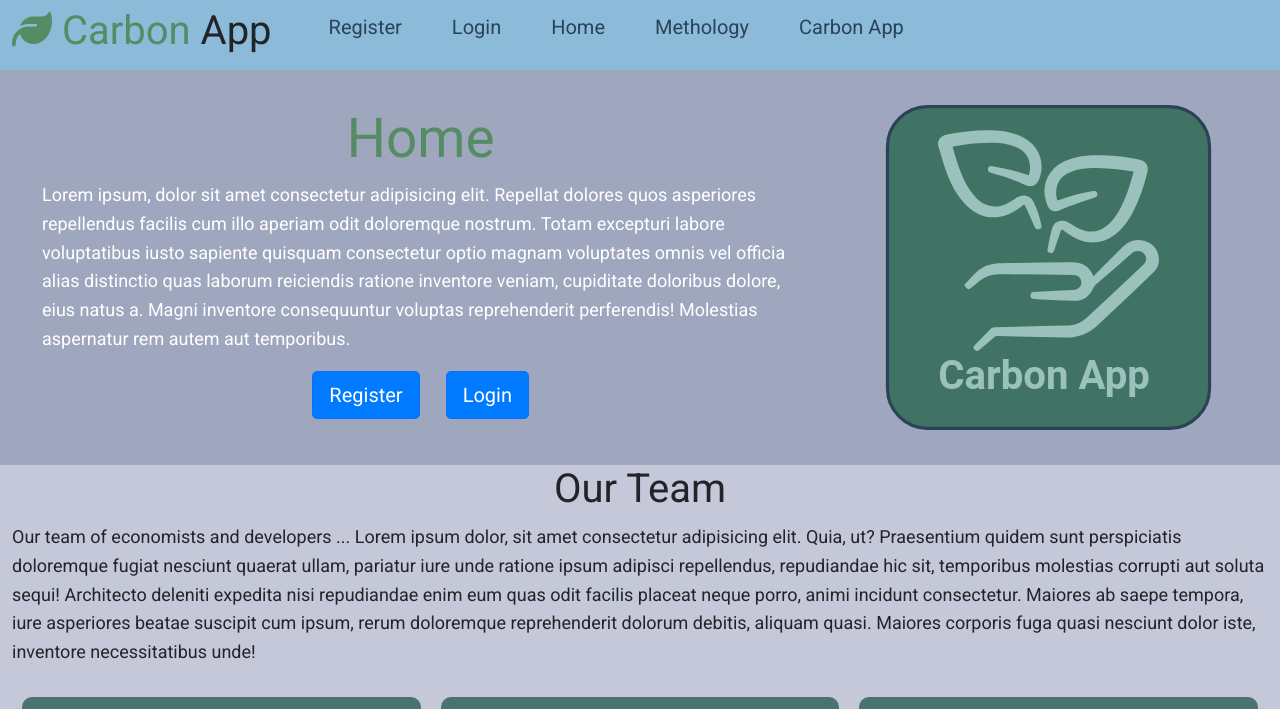
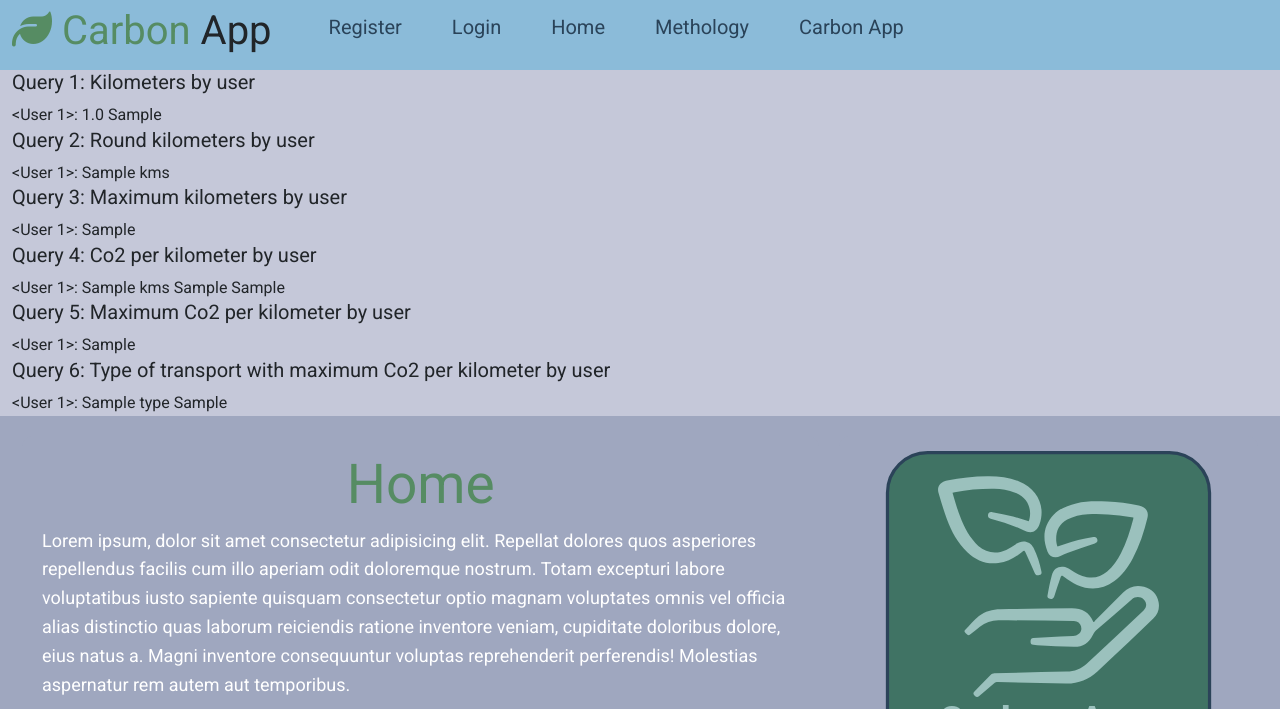
Before and after one commit to cecham1/carbon_app_2024_AWS, a Flask app: template capp/templates/home.html in a window 1280 px wide. Shown: the top 709 px of the page. Run offline with Flask 2, Linux system fonts and the light colour scheme; tables that the repository leaves empty hold one stand-in row (values such as "Sample post"); the template is opened without the code that fills it: values that come from a table or form of the project are taken from there, most other values are stand-ins (such as "Sample title", 1, 10 or a date in 2020); some libraries are stand-ins or nearby versions.

Commit message:
Update home.html

```diff
--- a/capp/templates/home.html
+++ b/capp/templates/home.html
@@ -1,5 +1,40 @@
 {% extends "layout.html" %}
 {% block content %}
+
+<!-- Queries -->
+<section class="section_developers">
+  <div class="container">
+
+    <div class="developers" style="display:block;">
+      <h5>Query 1: Kilometers by user</h5>
+        {{user_name}}:
+        {%for transport in user_transports %}
+          {{transport.kms}}
+        {% endfor %}
+        {{len_list}}
+      <h5>Query 2: Round kilometers by user</h5>
+        {{user_name}}:
+        {{kms}}
+      <h5>Query 3: Maximum kilometers by user</h5>
+        {{user_name}}:
+        {{max_kms}}
+      <h5>Query 4: Co2 per kilometer by user </h5>
+        {{user_name}}:
+        {{kms}}
+        {{co2}}
+        {{co2_kms}}
+      <h5>Query 5: Maximum Co2 per kilometer by user </h5>
+        {{user_name}}:
+        {{max_co2_kms}}
+      <h5>Query 6: Type of transport with maximum Co2 per kilometer by user  </h5>
+        {{user_name}}:
+        {{type}}
+        {{transport_max_co2_kms}}
+    </div>
+
+  </div>
+</section>
+
 
 <!-- Header -->
 <section class="section_header_home">
@@ -40,6 +75,8 @@
 
   </div>
 </section>
+
+
 
 <!-- Developers -->
 <section class="section_developers">
```
